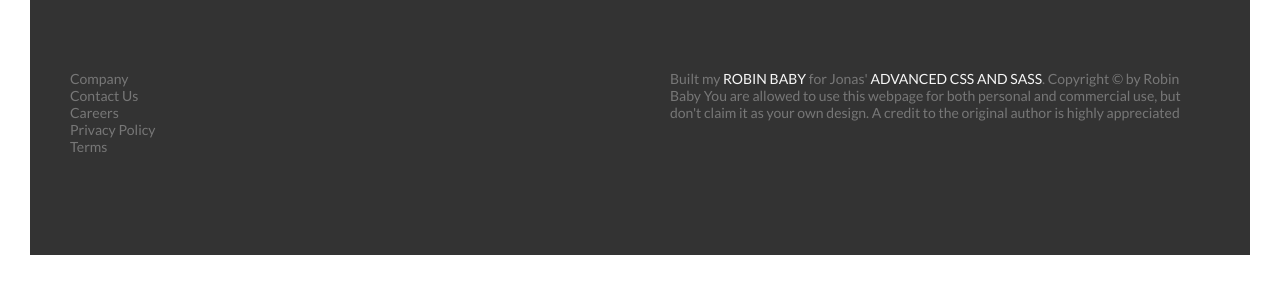
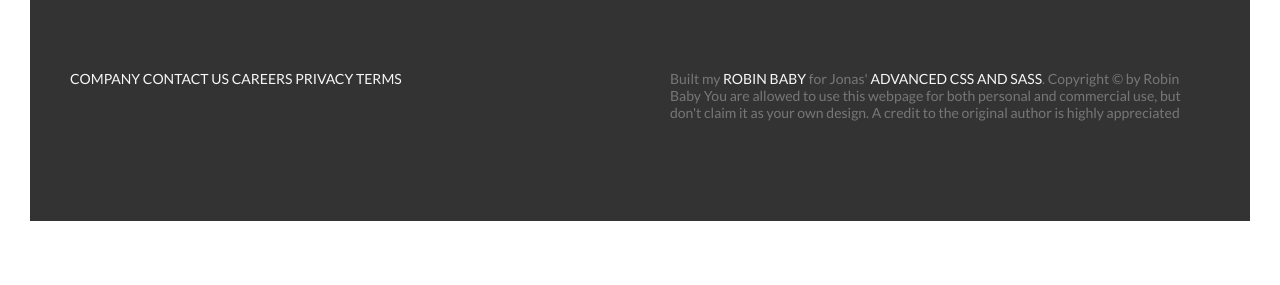
Before and after one commit to Robie-Robz/Natours, a website: page index.html in a window 1280 px wide. Shown: the part 5512-5797 px from the top of the page. After the commit the page ends 5763 px from the top, so only its background shows below. Drawn offline with Linux system fonts and the light colour scheme.

Commit message:
Version 0.3

```diff
--- a/index.html
+++ b/index.html
@@ -278,11 +278,13 @@
             <div class="col-1-of-2">
                 <div class="footer__navigation">
                     <ul class="footer__list">
-                        <li class="footer__link">Company</li>
-                        <li class="footer__link">Contact Us</li>
-                        <li class="footer__link">Careers</li>
-                        <li class="footer__link">Privacy Policy</li>
-                        <li class="footer__link">Terms</li>
+                        <li class="footer__item">
+                            <a href="#" class="footer__link">Company</a>
+                            <a href="#" class="footer__link">Contact Us</a>
+                            <a href="#" class="footer__link">Careers</a>
+                            <a href="#" class="footer__link">Privacy</a>
+                            <a href="#" class="footer__link">Terms</a>
+                        </li>
                     </ul>
                 </div>
             </div>
--- a/sass/layout/_footer.scss
+++ b/sass/layout/_footer.scss
@@ -13,7 +13,9 @@
 
     }
     &__navigation{
-
+        border-top: 1px solid $color-grey-light-2;
+        padding-top: 2rem;
+        display: inline-block;
     }
     &__list{
         list-style: none;
@@ -22,7 +24,7 @@
         display: inline-block;
 
         &:not(:last-child){
-            margin-bottom: 1.5rem;
+            margin-right: 1.5rem;
         }
     }
 
@@ -30,14 +32,24 @@
         &:link,
         &:visited{
             color: $color-grey-light-1;
+            background-color: $color-grey-dark-3;
             text-decoration: none;
             text-transform: uppercase;
             display: inline-block;
+            transition: all .2s;
         }
         &:hover,
         &:active{
             color:$color-primary;
             box-shadow: 0 1rem 2rem rgba($color-black, .4);
+            transform: rotate(5deg) scale(1.3);
         }
     }
+    &__copyright{
+        border-top: 1px solid $color-grey-light-2;
+        padding-top: 2rem;
+        width:80%;
+        float: right;
+        color: $color-grey-light-1;
+    }
 }
```
